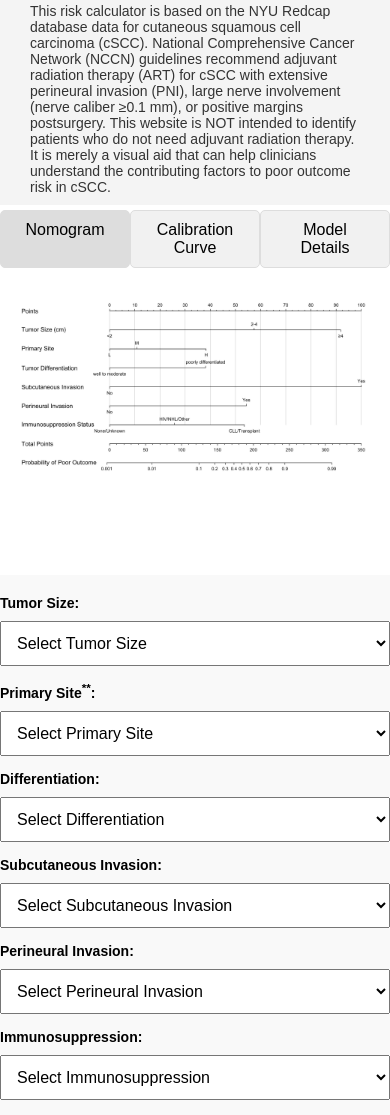
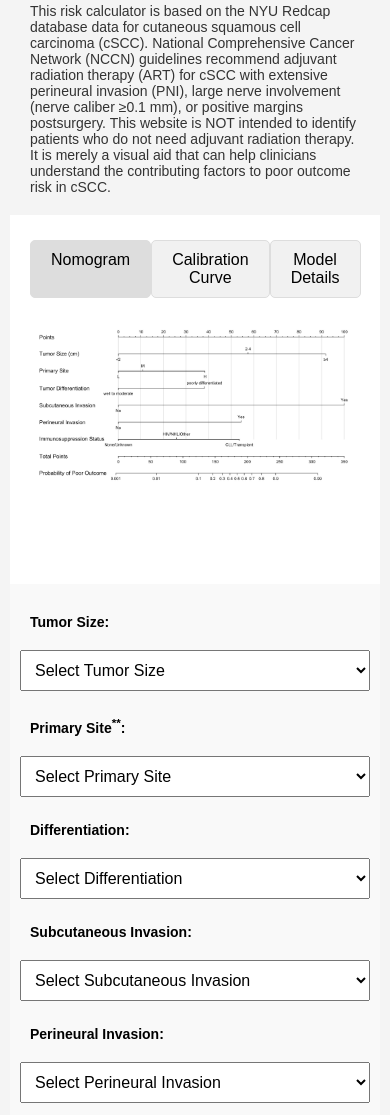
Before and after one commit to csccpooroutcome/nomogram, a plain HTML site: page index.html in a window 390 px wide. Shown: the part 126-1241 px from the top of the page. Drawn offline with nearby package versions, Linux system fonts and the light colour scheme.

Commit message:
Update index.html

```diff
--- a/index.html
+++ b/index.html
@@ -163,15 +163,20 @@
                 margin-top: 0;
                 max-width: 100%;
                 width: 100%;
+                padding: 10px; /* Added padding */
+                box-sizing: border-box;
             }
             #nomogram-container {
                 width: 100%;
-                padding: 0;
+                padding: 10px; /* Added padding */
                 box-shadow: none;
+                box-sizing: border-box;
             }
             #tabs {
                 width: 100%;
                 justify-content: space-around;
+                padding: 10px; /* Added padding */
+                box-sizing: border-box;
             }
             .tab {
                 width: 100%;
@@ -181,12 +186,15 @@
             #controls {
                 width: 100%;
                 max-width: none;
-                padding: 10px;
+                padding: 10px; /* Added padding */
                 box-shadow: none;
+                box-sizing: border-box;
             }
             .dropdown, .label, #result {
                 max-width: none;
                 width: 100%;
+                padding: 10px; /* Added padding */
+                box-sizing: border-box;
             }
             #result {
                 text-align: center;
@@ -197,12 +205,18 @@
             }
             #calibration-curve {
                 width: 100%;
+                padding: 10px; /* Added padding */
+                box-sizing: border-box;
             }
             table {
                 width: 100%;
                 margin: 0;
+                padding: 10px; /* Added padding */
+                box-sizing: border-box;
             }
         }
+
+
     </style>
 </head>
 <body>
```
